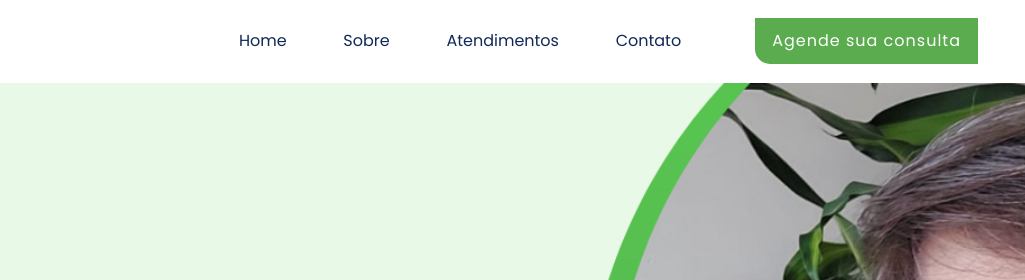
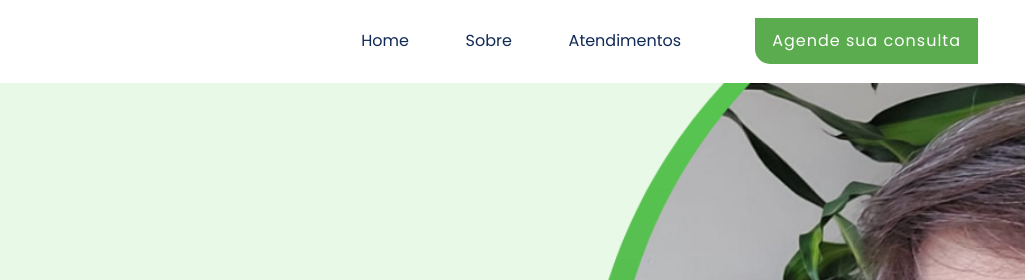
Before and after one commit to elygald/Site_Rose_Lemos, a plain HTML site: page index.html in a window 1280 px wide. Shown: the top 280 px of the page, 255-1280 px from the left. Drawn offline with Linux system fonts and the light colour scheme.

Commit message:
removendo contato

```diff
--- a/index.html
+++ b/index.html
@@ -58,7 +58,6 @@
                                             <li><a href="index.html">Home</a></li>
                                             <li><a href="about.html">Sobre</a></li>
                                             <li><a href="services.html">Atendimentos</a></li>
-                                            <li><a href="contact.html">Contato</a></li>
                                         </ul>
                                     </nav>
                                 </div>
```
